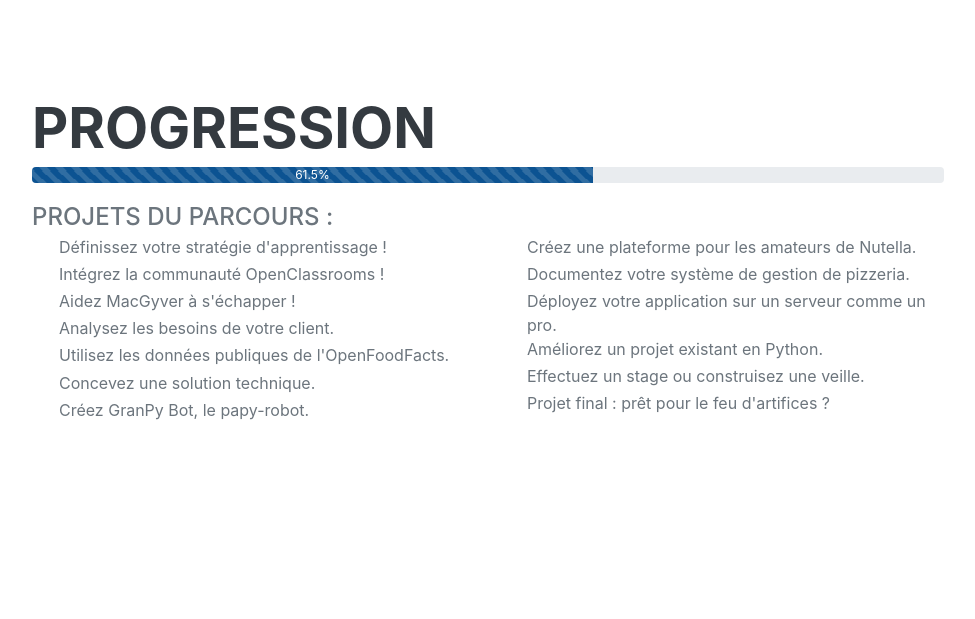
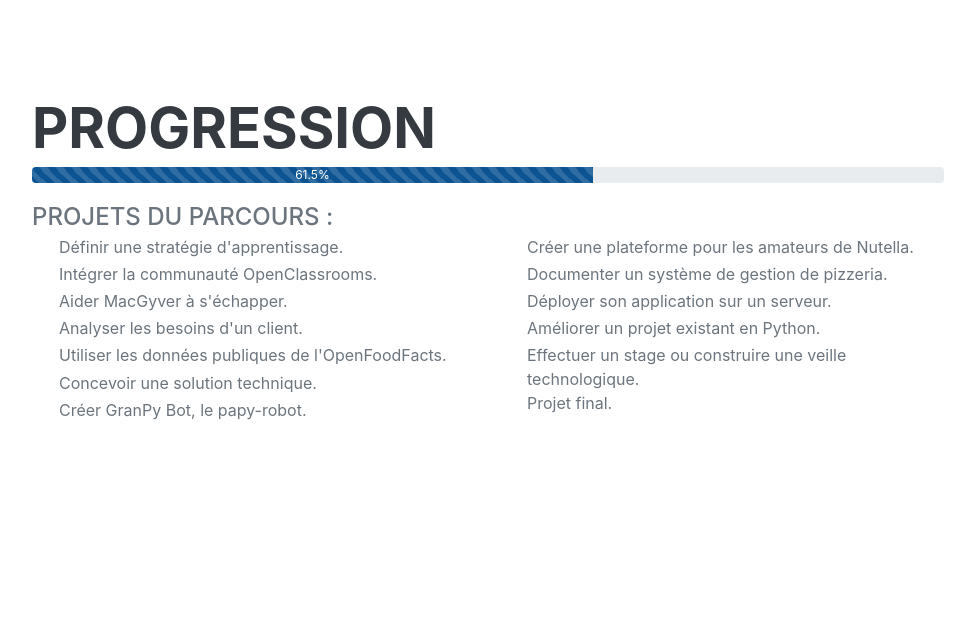
Before and after one commit to GuillaumeOj/Resume, a Django app: page / in a window 1280 px wide. Shown: the part 1737-2356 px from the top of the page, without its empty margins (288-1263 px from the left). Run offline with Django 3.2, Linux system fonts and the light colour scheme; style sheets or scripts are compiled from the project's sources; some libraries are stand-ins or nearby versions; some web fonts are replaced.

Commit message:
Change projects' descriptions in progress

```diff
--- a/resume/templates/resume/index/_progress.html
+++ b/resume/templates/resume/index/_progress.html
@@ -15,43 +15,43 @@
 				<li class="row">
 					<i class="col-1 p-0 text-center nf nf-fa-check_circle_o"></i>
 					<span class="col p-0">
-						Définissez votre stratégie d'apprentissage !
+						Définir une stratégie d'apprentissage.
 					</span>
 				</li>
 				<li class="row">
 					<i class="col-1 p-0 text-center nf nf-fa-check_circle_o"></i>
 					<span class="col p-0">
-						Intégrez la communauté OpenClassrooms !
+						Intégrer la communauté OpenClassrooms.
 					</span>
 				</li>
 				<li class="row">
 					<i class="col-1 p-0 text-center nf nf-fa-check_circle_o"></i>
 					<span class="col p-0">
-						Aidez MacGyver à s'échapper !
+						Aider MacGyver à s'échapper.
 					</span>
 				</li>
 				<li class="row">
 					<i class="col-1 p-0 text-center nf nf-fa-check_circle_o"></i>
 					<span class="col p-0">
-						Analysez les besoins de votre client.
+						Analyser les besoins d'un client.
 					</span>
 				</li>
 				<li class="row">
 					<i class="col-1 p-0 text-center nf nf-fa-check_circle_o"></i>
 					<span class="col p-0">
-						Utilisez les données publiques de l'OpenFoodFacts.
+						Utiliser les données publiques de l'OpenFoodFacts.
 					</span>
 				</li>
 				<li class="row">
 					<i class="col-1 p-0 text-center nf nf-fa-check_circle_o"></i>
 					<span class="col p-0">
-						Concevez une solution technique.
+						Concevoir une solution technique.
 					</span>
 				</li>
 				<li class="row">
 					<i class="col-1 p-0 text-center nf nf-fa-check_circle_o"></i>
 					<span class="col p-0">
-						Créez GranPy Bot, le papy-robot.
+						Créer GranPy Bot, le papy-robot.
 					</span>
 				</li>
 			</ul>
@@ -59,37 +59,37 @@
 				<li class="row">
 					<i class="col-1 p-0 text-center nf nf-fa-play_circle_o"></i>
 					<span class="col p-0">
-						Créez une plateforme pour les amateurs de Nutella.
+						Créer une plateforme pour les amateurs de Nutella.
 					</span>
 				</li>
 				<li class="row">
 					<i class="col-1 p-0 text-center nf nf-fa-circle_o"></i>
 					<span class="col p-0">
-						Documentez votre système de gestion de pizzeria.
+						Documenter un système de gestion de pizzeria.
 					</span>
 				</li>
 				<li class="row">
 					<i class="col-1 p-0 text-center nf nf-fa-circle_o"></i>
 					<span class="col p-0">
-						Déployez votre application sur un serveur comme un pro.
+						Déployer son application sur un serveur.
 					</span>
 				</li>
 				<li class="row">
 					<i class="col-1 p-0 text-center nf nf-fa-circle_o"></i>
 					<span class="col p-0">
-						Améliorez un projet existant en Python.
+						Améliorer un projet existant en Python.
 					</span>
 				</li>
 				<li class="row">
 					<i class="col-1 p-0 text-center nf nf-fa-circle_o"></i>
 					<span class="col p-0">
-						Effectuez un stage ou construisez une veille.
+						Effectuer un stage ou construire une veille technologique.
 					</span>
 				</li>
 				<li class="row">
 					<i class="col-1 p-0 text-center nf nf-fa-circle_o"></i>
 					<span class="col p-0">
-						Projet final : prêt pour le feu d'artifices ?
+						Projet final.
 					</span>
 				</li>
 			</ul>
```
